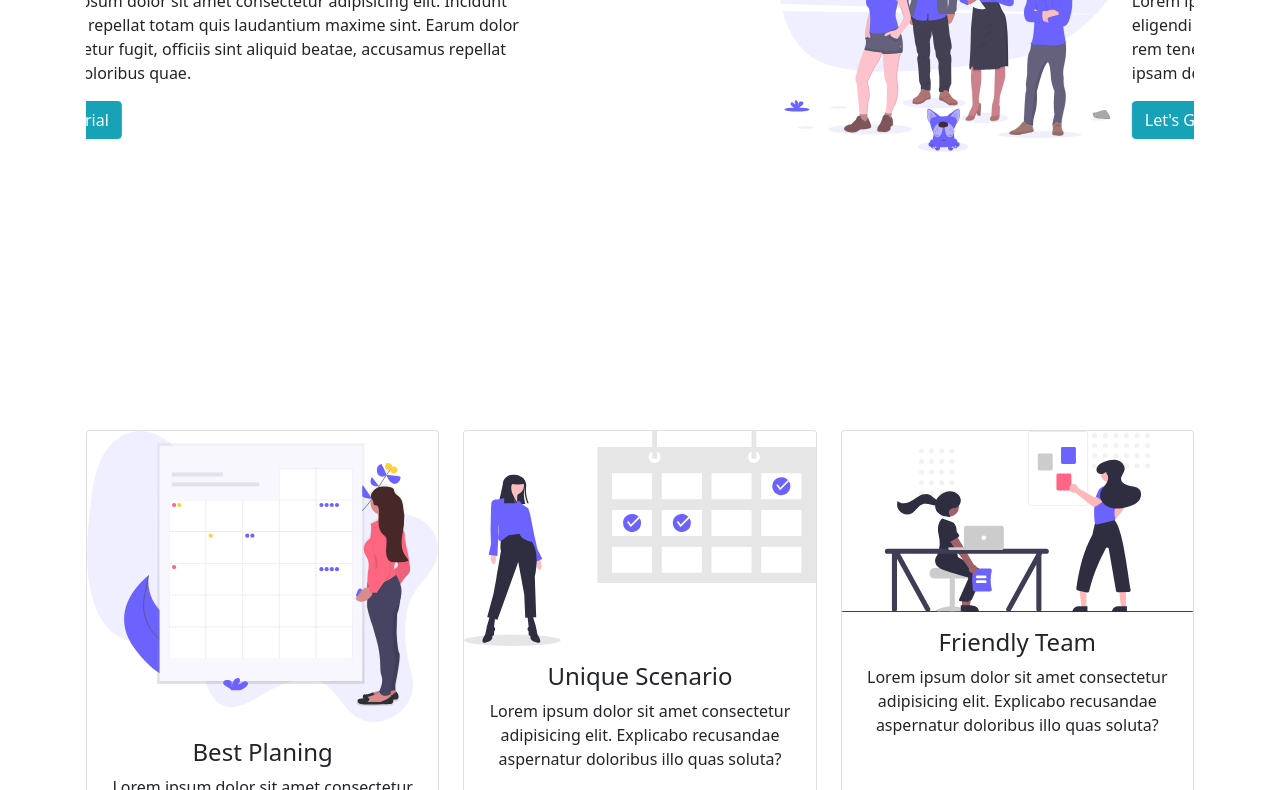
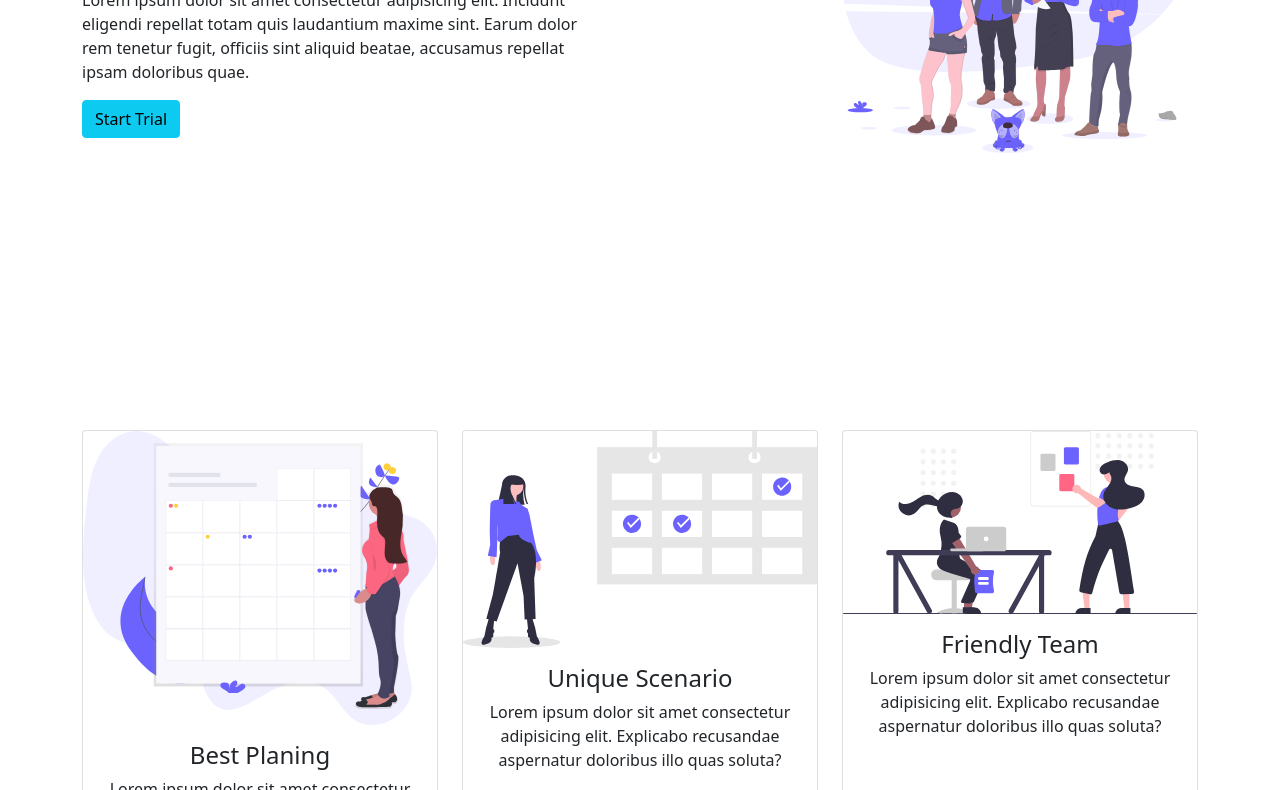
Before and after one commit to ahmadullahnikzad/envato, a plain HTML site: page index.html in a window 1280 px wide. Shown: the part 394-1184 px from the top of the page. Drawn offline with nearby package versions, Linux system fonts and the light colour scheme.

Commit message:
Update index.html

```diff
--- a/index.html
+++ b/index.html
@@ -5,7 +5,8 @@
     <meta charset="UTF-8">
     <meta name="viewport" content="width=device-width, initial-scale=1.0">
    <!-- CSS only -->
-   <link rel="stylesheet" href="https://stackpath.bootstrapcdn.com/bootstrap/5.0.0-alpha1/css/bootstrap.min.css" integrity="sha384-r4NyP46KrjDleawBgD5tp8Y7UzmLA05oM1iAEQ17CSuDqnUK2+k9luXQOfXJCJ4I" crossorigin="anonymous">
+   <!-- CSS only -->
+<link href="https://cdn.jsdelivr.net/npm/bootstrap@5.0.0-beta1/dist/css/bootstrap.min.css" rel="stylesheet" integrity="sha384-giJF6kkoqNQ00vy+HMDP7azOuL0xtbfIcaT9wjKHr8RbDVddVHyTfAAsrekwKmP1" crossorigin="anonymous">
     <script src="https://cdn.jsdelivr.net/npm/popper.js@1.16.0/dist/umd/popper.min.js" integrity="sha384-Q6E9RHvbIyZFJoft+2mJbHaEWldlvI9IOYy5n3zV9zzTtmI3UksdQRVvoxMfooAo" crossorigin="anonymous"></script>
     <script src="https://stackpath.bootstrapcdn.com/bootstrap/5.0.0-alpha1/js/bootstrap.min.js" integrity="sha384-oesi62hOLfzrys4LxRF63OJCXdXDipiYWBnvTl9Y9/TRlw5xlKIEHpNyvvDShgf/" crossorigin="anonymous"></script>
     <script src="https://ajax.googleapis.com/ajax/libs/jquery/3.5.1/jquery.min.js"></script>
```
